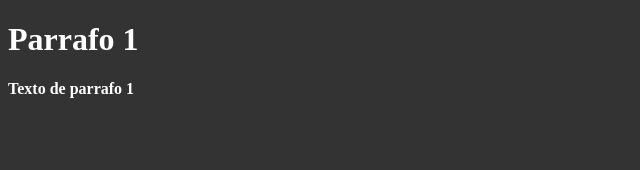
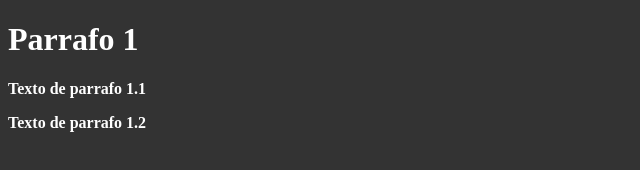
Before and after one commit to lAlejandro22/PruebaGit, a plain HTML site: page index.html in a window 1280 px wide. Shown: the whole page, without its empty margins (0-640 px from the left). Drawn offline with Linux system fonts and the light colour scheme.

Commit message:
Update index.html

```diff
--- a/index.html
+++ b/index.html
@@ -9,6 +9,7 @@
 </head>
 <body>
     <h1>Parrafo 1</h1>
-    <p>Texto de parrafo 1</p>
+    <p>Texto de parrafo 1.1</p>
+    <p>Texto de parrafo 1.2</p>
 </body>
 </html>
```
